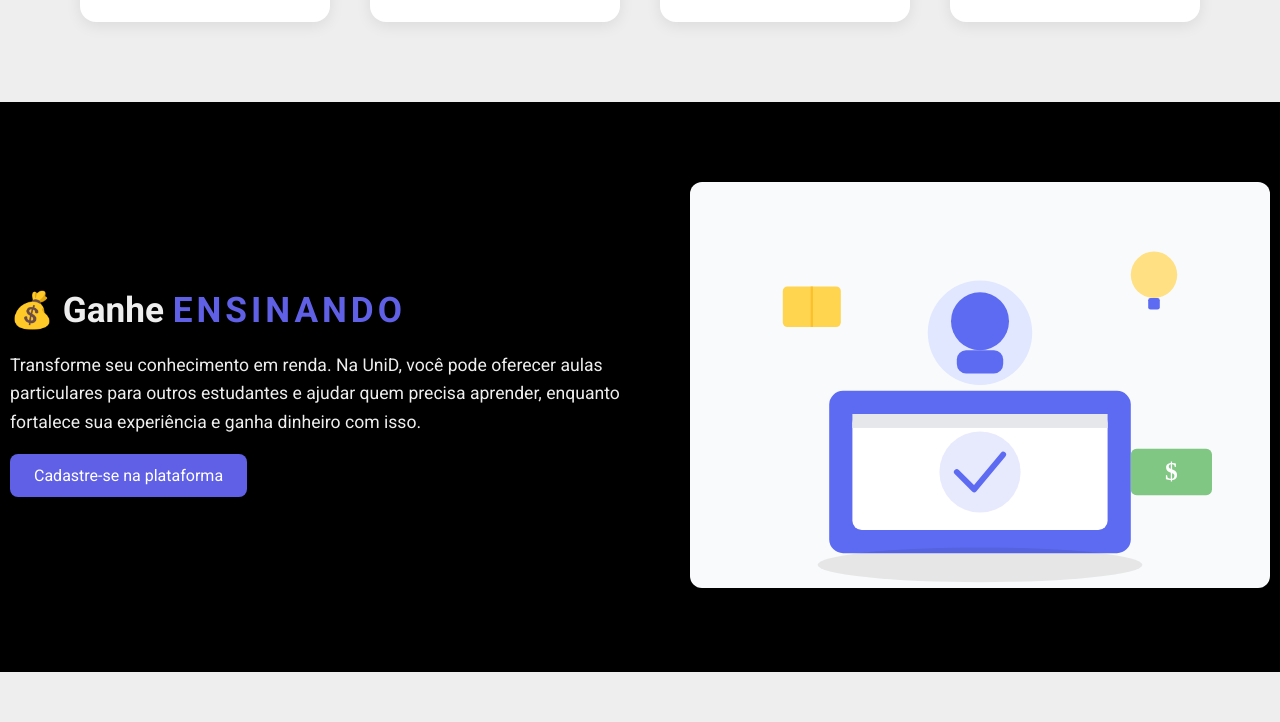
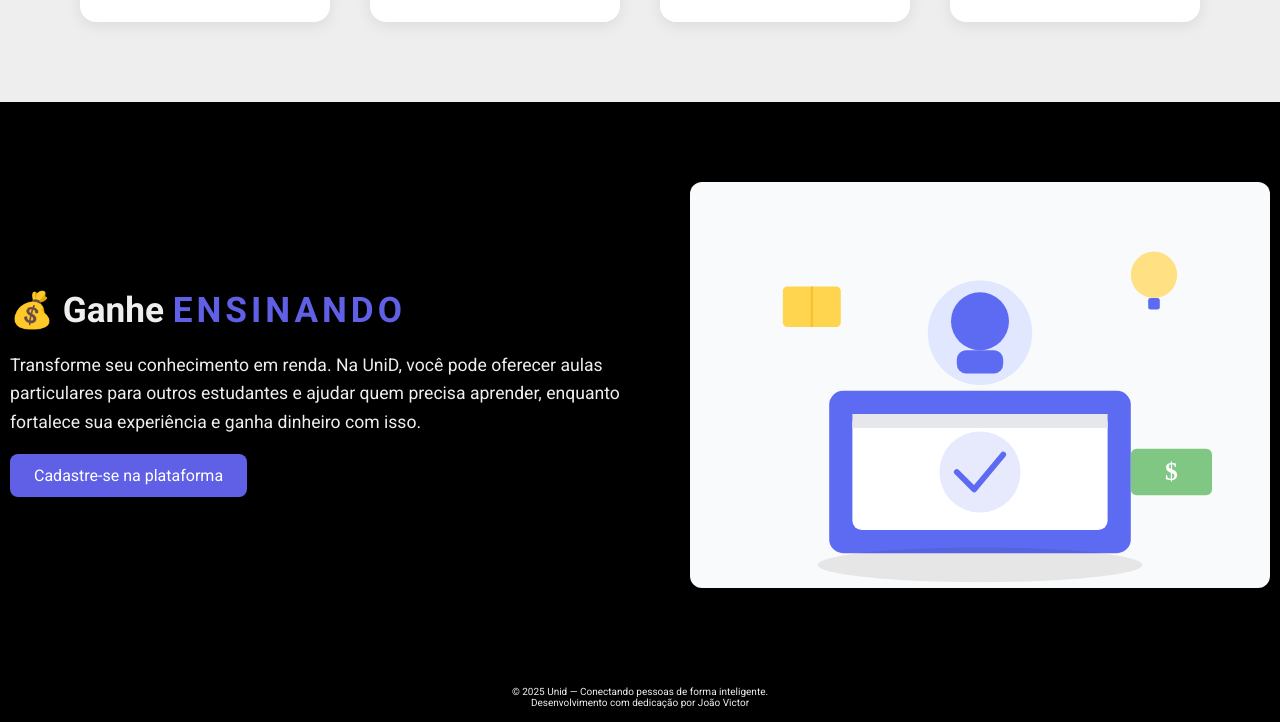
Before and after one commit to VictorM-Dev/UniD, a plain HTML site: page index.html in a window 1280 px wide. Shown: the part 1172-1894 px from the top of the page. Before the commit the page ends 1844 px from the top, so only its background shows below. Drawn offline with Linux system fonts and the light colour scheme.

Commit message:
Finalização do projeto

```diff
--- a/index.html
+++ b/index.html
@@ -111,7 +111,12 @@
             </div>
         </div>
     </section>
-
+    <section class="container footer">
+        <div class="content">
+            <p>© 2025 Unid — Conectando pessoas de forma inteligente.</p>
+            <p>Desenvolvimento com dedicação por João Victor</p>
+        </div>
+    </section>
     <script src="script/script.js"></script>
 </body>
 
--- a/style/home.css
+++ b/style/home.css
@@ -333,6 +333,22 @@ section.ensinar img {
   box-shadow: 0 4px 20px rgba(0,0,0,0.1);
 }
 
+.footer{
+    background-color: #000;
+    height: 50px;
+}
+
+.footer div{
+    display: flex;
+    align-items: center;
+    flex-direction: column;
+    justify-content: center;
+}
+
+.footer div p{
+    color: #eee;
+    font-size: 10px;
+}
 
 @media (max-width: 500px) {
     .iconMobile{
```
